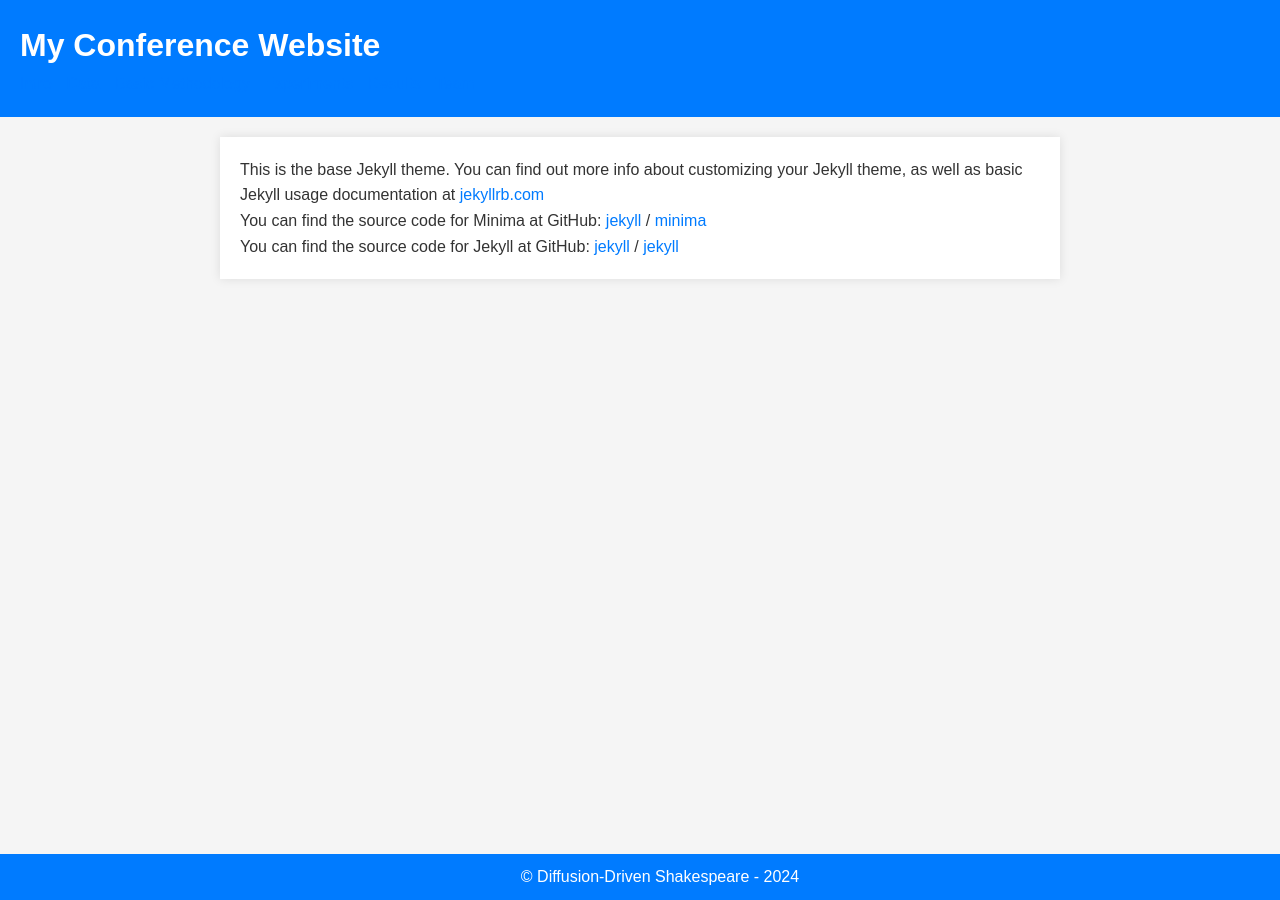
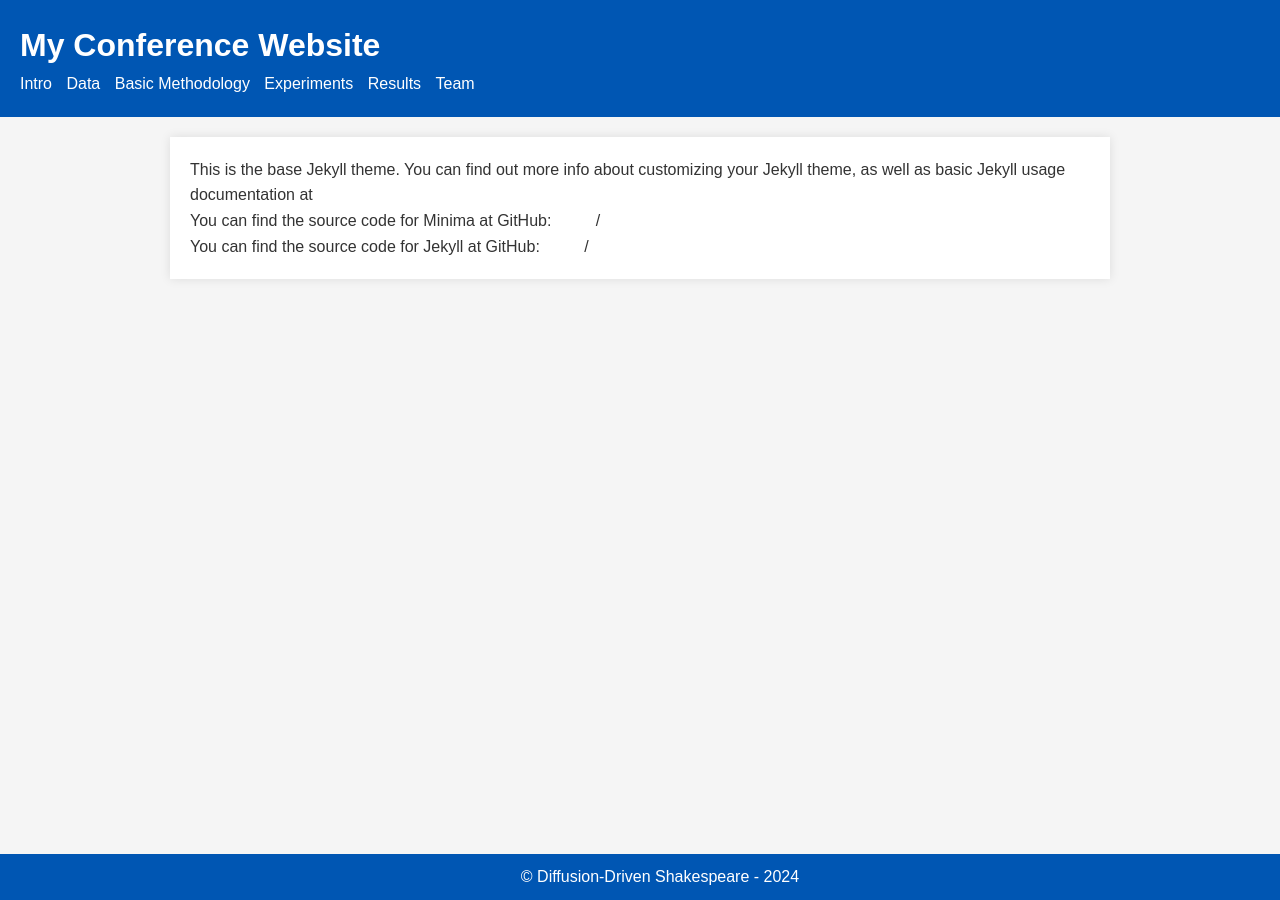
Before and after one commit to xianyingkong/diffusion-text-generation, a Jekyll site: the page built from docs/about.md, in a window 1280 px wide. Built offline with Jekyll 4.4.1, drawn with Linux system fonts in a browser that asks for light colours.

Commit message:
Update style.css

```diff
--- a/docs/assets/css/style.css
+++ b/docs/assets/css/style.css
@@ -12,9 +12,10 @@
 }
 
 header {
-    background-color: #007bff; /* Blue header */
+    background-color: #0056b3; /* Darker blue header */
     color: #fff;
     padding: 20px;
+    overflow: hidden; /* Clear floats */
 }
 
 nav ul {
@@ -27,16 +28,15 @@
 }
 
 main {
-    max-width: 800px;
+    max-width: 900px; /* Increase maximum width */
     margin: 20px auto;
     padding: 20px;
     background-color: #fff;
     box-shadow: 0 0 10px rgba(0, 0, 0, 0.1);
-    overflow: hidden; /* Prevent images from extending beyond the page boundaries */
 }
 
 footer {
-    background-color: #007bff; /* Blue footer */
+    background-color: #0056b3; /* Darker blue footer */
     color: #fff;
     padding: 10px 20px;
     position: fixed;
@@ -47,12 +47,12 @@
 
 /* Links */
 a {
-    color: #007bff; /* Blue links */
+    color: #fff; /* White links */
     text-decoration: none; /* Remove underlines */
 }
 
 a:hover {
-    color: #0056b3; /* Darker blue on hover */
+    text-decoration: underline; /* Underline on hover */
 }
 
 /* Images */
```
